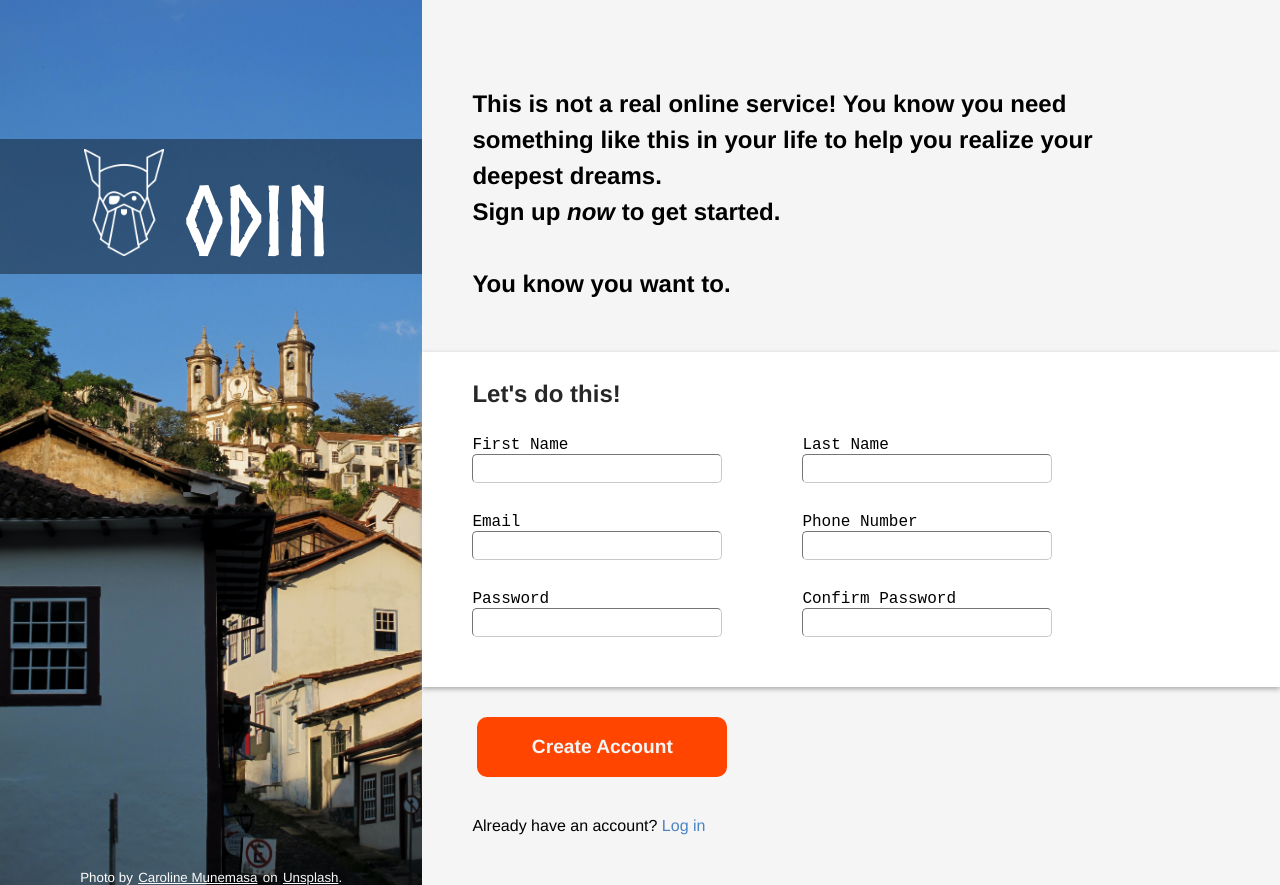
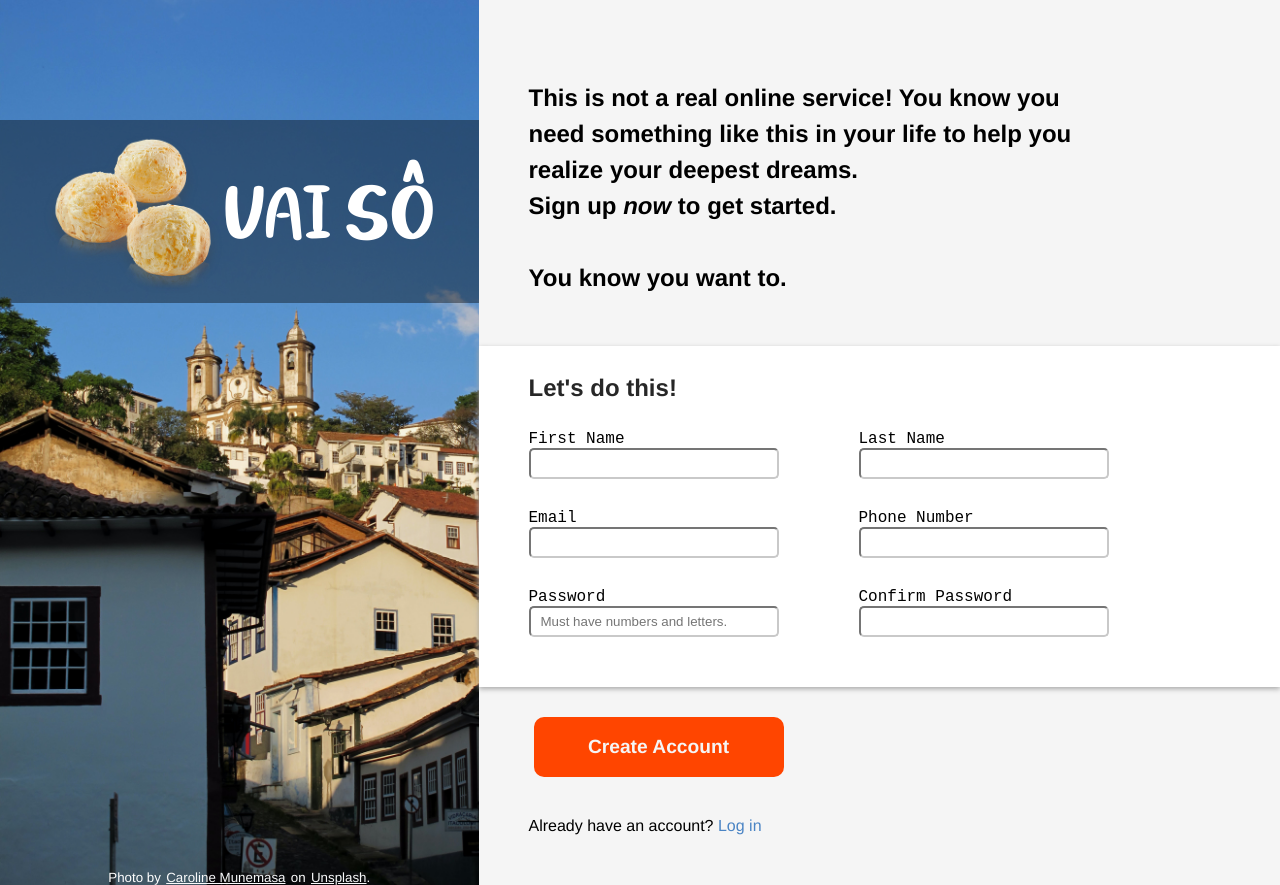
Before and after one commit to Samuel-Brum/odin-forms, a plain HTML site: page index.html in a window 1280 px wide. Drawn offline with Linux system fonts and the light colour scheme.

Commit message:
Implements css styling on the forms

```diff
--- a/index.html
+++ b/index.html
@@ -10,8 +10,8 @@
 <body>
   <div class="left-side">
       <div class="banner">
-        <img src="Images/odin-lined.png" alt="The Odin Project lined logo" width="80em%">
-        ODIN
+        <img src="Images/minas.png" alt="Shadow of the state of Minas Gerais, Brazil" width="180px">
+        UAI SÔ
       </div>
 
       <div class="footer">
@@ -64,7 +64,9 @@
 
             <div class="sign-up-box">
               <label for="password">Password</label>
-              <input type="password" id="password">
+              <input type="password" id="password"
+              placeholder="Must have numbers and letters."
+              pattern="/^(?:[0-9]+[a-z]|[a-z]+[0-9])[a-z0-9]*$/i" class="password">
             </div>
 
             <div class="sign-up-box">
--- a/style.css
+++ b/style.css
@@ -1,6 +1,6 @@
 @font-face {
   font-family: norse-bold;
-  src: url(Fonts/Norse-Bold.otf);
+  src: url(Fonts/Kool\ Baby.ttf);
 }
 
 body {
@@ -14,20 +14,25 @@ body {
 .left-side {
   display: flex;
   flex-direction: column;
-  width: 33%;
+  width: 40%;
   color: white;
   background: url(Images/left-side-img.jpg);
   background-size: cover;
 }
 
 .banner {
-  margin-top: 33%;
-  padding-left: 20%;
-  padding-top: 10px;
-  padding-bottom: 5px;
+  display: flex;
+  flex-direction: row;
+  align-items: center;
+  justify-content: center;
+  flex-wrap: wrap;
+  margin-top: 25%;
+  padding-top: 15px;
+  padding-bottom: 10px;
   background-color: rgb(0, 0, 0, 0.4);
-  font-size: 6em;
+  font-size: 4em;
   font-family: norse-bold;
+  gap: -50px;
 }
 
 .footer {
@@ -103,7 +108,26 @@ body {
   height: 25px;
   border-color: rgb(201, 201, 201);
   border-radius: 5px;
-  border-width: 1px;
+  border-width: 2px;
+  padding-left: 10px;
+  outline: none;
+}
+
+.sign-up-box input:hover:valid {
+  border-color:#4A84C4;
+}
+
+.sign-up-box input:focus:valid {
+  background-color: #aac2dd;
+}
+
+.sign-up-box input:hover:invalid {
+  border-color: orangered;
+}
+
+.sign-up-box input:focus:invalid {
+  background-color: rgb(255, 181, 154);
+  outline-width: 3px;
 }
 
 .submit-form {
@@ -111,9 +135,6 @@ body {
   flex-direction: column;
   padding-left: 50px;
   margin-right: auto;
-}
-
-.submit-form {
   margin-top: 30px;
   margin-bottom: 50px;
   gap: 40px;
```
Also changed, not shown: Fonts/Kool Baby.ttf (added), Images/minas.png (added).
